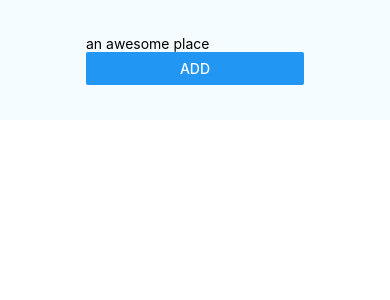
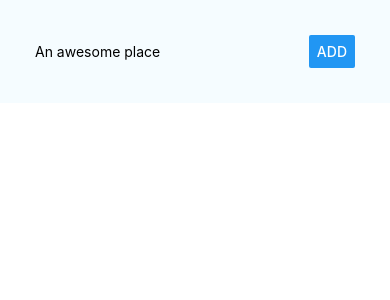
Before and after one commit to Rosenmatt1/react-native-practice, a React Native app: screen / in a window 390 px wide. Shown: the top 300 px of the page. Built offline with nearby package versions, Linux system fonts and the light colour scheme.

Commit message:
Refactored to make class components so can move state out of app

```diff
--- a/App.js
+++ b/App.js
@@ -1,54 +1,33 @@
 import React, { Component } from 'react';
-import { Platform, StyleSheet, View } from 'react-native';
-import ListItem from './src/components/ListItem.js'
+import { StyleSheet, View } from 'react-native';
 import Form from './src/components/Form.js'
+import List from './src/components/List.js'
 
 
 class App extends Component {
   state = {
-    placeName: "",
     places: []
   }
 
-
-  placeNameChangeHandler = (e) => {
-    this.setState({
-      placeName: e,
-    })
-  }
-
-  placeSubmitHandler = () => {
-    if (this.state.placeName.trim() === "") {
-      return
-    }
-    this.setState(prevState => {
+  placeAddedHandler = (placeName) => {
+    this.setState( prevState => {
       return {
-        places: prevState.places.concat(prevState.placeName)
+        places: prevState.places.concat(placeName)
       }
     })
   }
 
   render() {
-
-    const placesOutput = this.state.places.map((place, idx) => (
-      <ListItem key={idx} placeName={place} />
-    ))
-
     return (
       <View style={styles.container}>
 
         <Form
-          // style={styles.inputContainer}
-          placeName={this.state.placeName}
-          placeNameChangeHandler={this.placeNameChangeHandler}
-          placeSubmitHandler={this.placeSubmitHandler}
+          onPlaceAdded={this.placeAddedHandler}
         />
 
-        <View
-          style={styles.listContainer}
-          placeName={this.state.placeName}>
-            {placesOutput}
-        </View>
+        <List
+          places={this.state.places}
+        />
 
       </View>
     );
--- a/src/components/Form.js
+++ b/src/components/Form.js
@@ -1,40 +1,58 @@
-import React from 'react'
-import { StyleSheet, View, TextInput, Button} from 'react-native'
+import React, { Component } from "react";
+import { View, TextInput, Button, StyleSheet } from "react-native";
 
+class Form extends Component {
+  state = {
+    placeName: ""
+  };
 
+  placeNameChangedHandler = val => {
+    this.setState({
+      placeName: val
+    });
+  };
 
-const Form = (props) => (
-  <View style={styles.container}>
+  placeSubmitHandler = () => {
+    if (this.state.placeName.trim() === "") {
+      return;
+    }
 
+    this.props.onPlaceAdded(this.state.placeName);
+  };
+
+  render() {
+    return (
+      <View style={styles.inputContainer}>
         <TextInput
-      placeholder="an awesome place"
+          placeholder="An awesome place"
+          value={this.state.placeName}
+          onChangeText={this.placeNameChangedHandler}
           style={styles.placeInput}
-      value={props.placeName}
-      onChangeText={props.placeNameChangeHandler}
         />
-
         <Button
           title="Add"
           style={styles.placeButton}
-      onPress={props.placeSubmitHandler}
+          onPress={this.placeSubmitHandler}
         />
-
       </View>
-)
+    );
+  }
+}
 
 const styles = StyleSheet.create({
   inputContainer: {
+    // flex: 1,
     width: "100%",
     flexDirection: "row",
     justifyContent: "space-between",
-    alignItems: "center",
+    alignItems: "center"
   },
   placeInput: {
-    width: "70%",
+    width: "70%"
   },
   placeButton: {
-    width: "30%",
-  },
-})
+    width: "30%"
+  }
+});
 
-export default Form
+export default Form;
--- /dev/null
+++ b/src/components/List.js
@@ -0,0 +1,20 @@
+import React from 'react';
+import { View, StyleSheet } from 'react-native';
+import ListItem from './ListItem';
+
+const List = props => {
+  const placesOutput = props.places.map((place, i) => (
+    <ListItem key={i} placeName={place} />
+  ));
+  return (
+    <View style={styles.listContainer}>{placesOutput}</View>
+  );
+};
+
+const styles = StyleSheet.create({
+  listContainer: {
+    width: "100%"
+  }
+});
+
+export default List;
```
Lines whose indentation alone changed are shown as unchanged.
